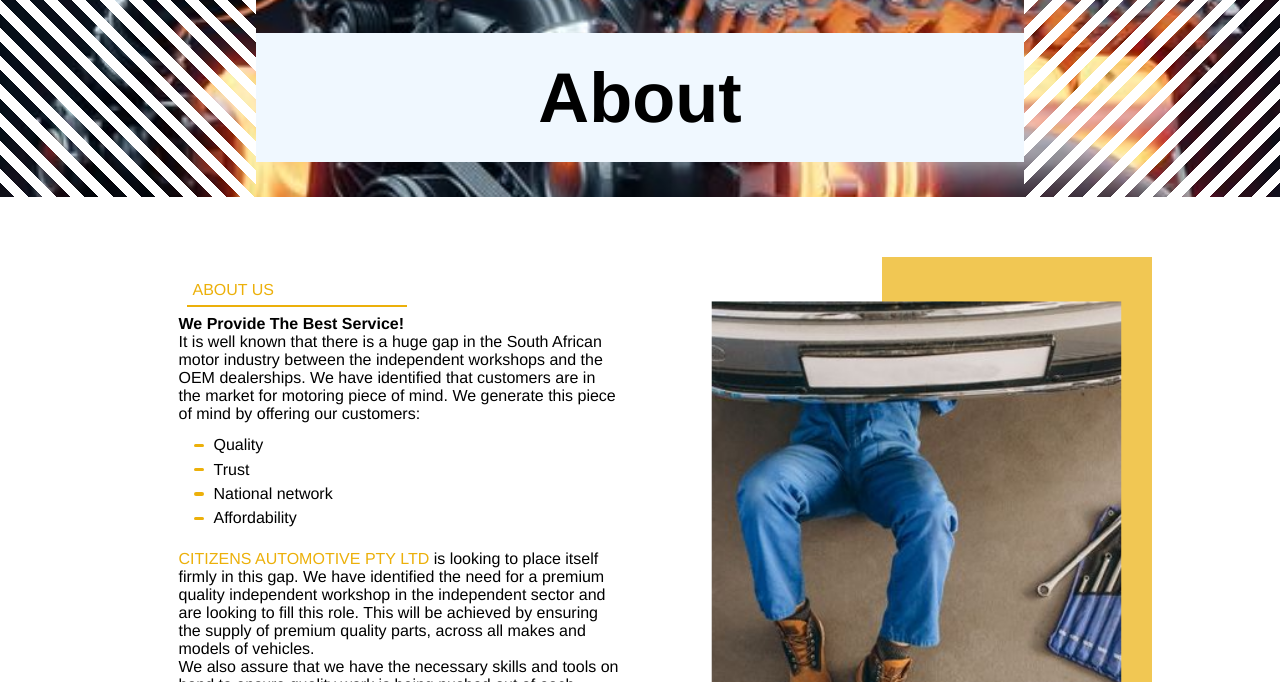
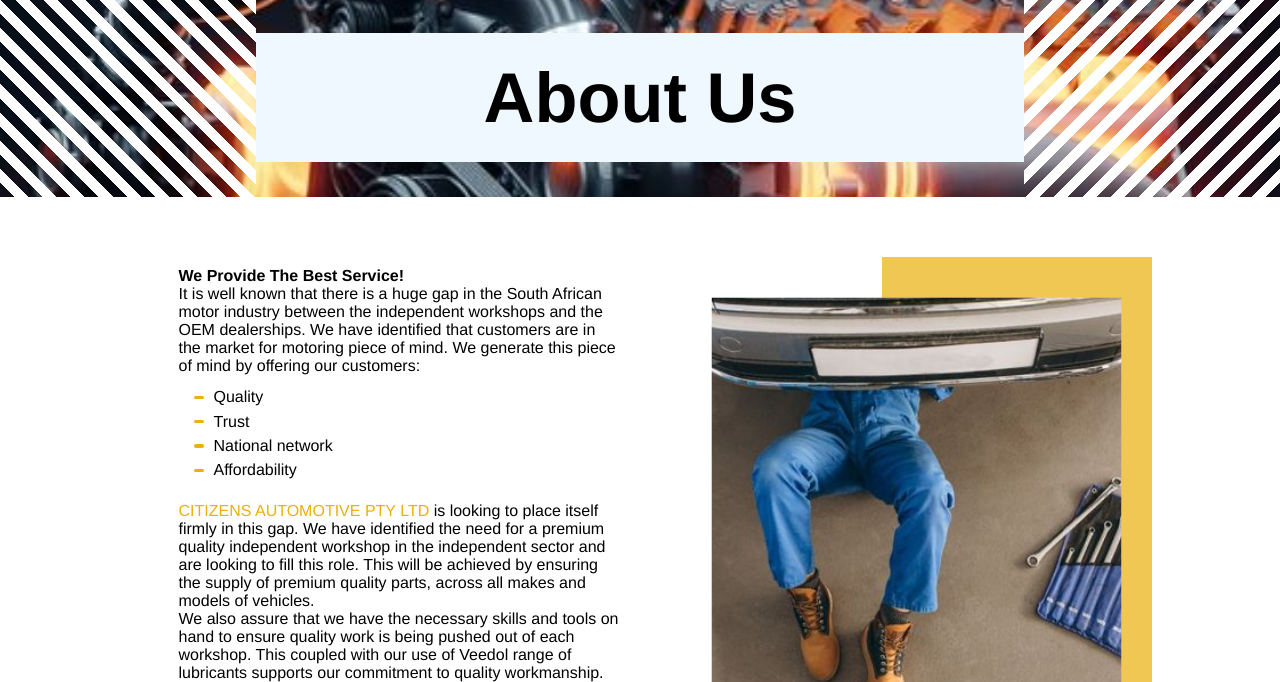
Before and after one commit to swnzuza/citizenautomech, a plain HTML site: page about.html in a window 1280 px wide. Shown: the part 93-775 px from the top of the page. Drawn offline with Linux system fonts and the light colour scheme.

Commit message:
Update about.html

```diff
--- a/about.html
+++ b/about.html
@@ -50,7 +50,7 @@
                 <img src="Images/2024.jpg" alt="" class="Picture99">
                 <div class="box-45deg boxplus"></div>
                 <div class="page-header">
-                    <h2>About</h2>
+                    <h2>About Us</h2>
                 </div>
                 <div class="box-45deg box-"></div>
             </div>
@@ -61,9 +61,6 @@
                     <div class="about-blank">
                         <div class="about-para colabout">
                             <div class="about-text">
-                                <div class="heading-min">
-                                    <p>ABOUT US</p>
-                                </div>
                                 <div class="best-header">
                                         <h2>We Provide The Best Service!</h2>
                                 </div>
```
